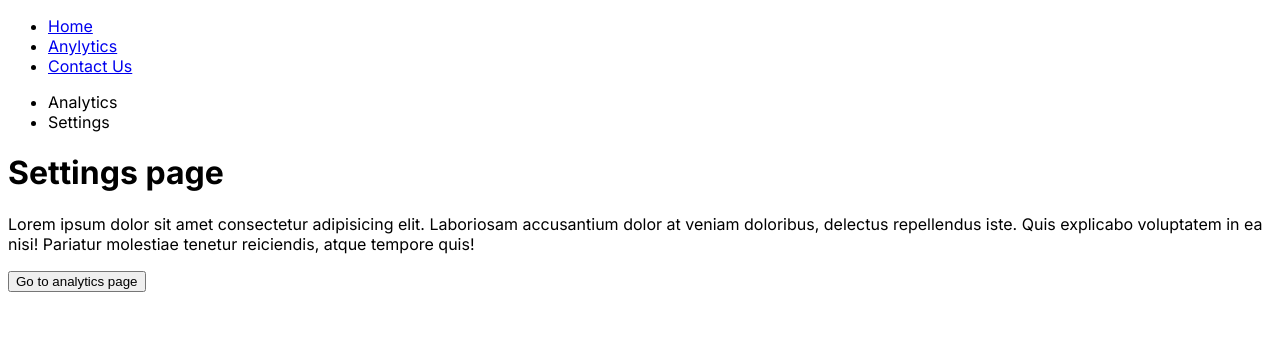
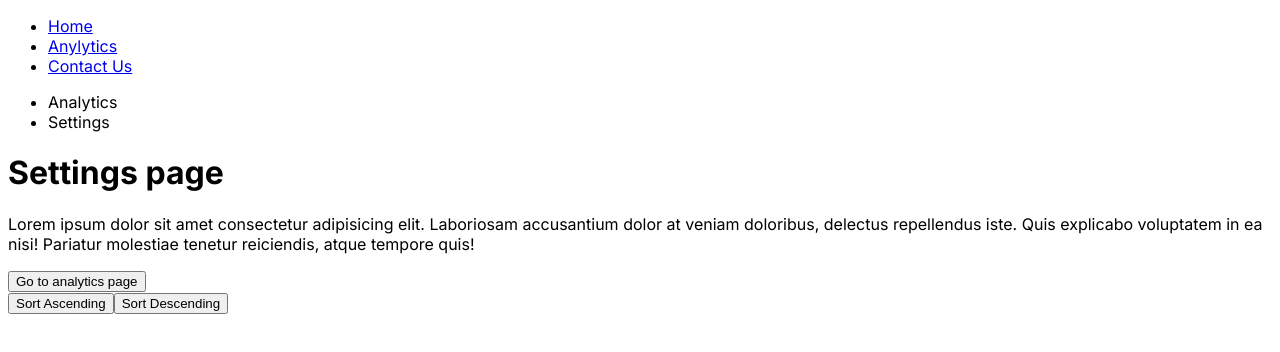
Before and after one commit to JAHIDHASAN05/nextjs-sumit-sir-, a Next.js app: page /dashboard/settings in a window 1280 px wide. Shown: the top 352 px of the page. Built offline with nearby package versions, Linux system fonts and the light colour scheme.

Commit message:
useSearchParams

```diff
--- /dev/null
+++ b/app/components/SortProducts.js
@@ -0,0 +1,20 @@
+'use client'
+
+import { useSearchParams } from 'next/navigation'
+
+export default function SortProducts() {
+  const searchParams = useSearchParams()
+
+  function updateSorting(sortOrder) {
+    const params = new URLSearchParams(searchParams.toString())
+    params.set('sort', sortOrder)
+    window.history.pushState(null, '', `?${params.toString()}`)
+  }
+
+  return (
+    <div className='flex gap-5 mt-6'>
+      <button onClick={() => updateSorting('asc')}>Sort Ascending</button>
+      <button onClick={() => updateSorting('desc')}>Sort Descending</button>
+    </div>
+  )
+}
--- a/app/dashboard/settings/page.js
+++ b/app/dashboard/settings/page.js
@@ -1,4 +1,5 @@
 import Button from "@/app/components/Button";
+import SortProducts from "@/app/components/SortProducts";
 
 export default function Settings() {
     console.log("Rendering settings page");
@@ -14,6 +15,8 @@ export default function Settings() {
             </p>
 
             <Button path='/dashboard/analytics'>Go to analytics page</Button>
+
+            <SortProducts/>
         </div>
     );
 }
```
